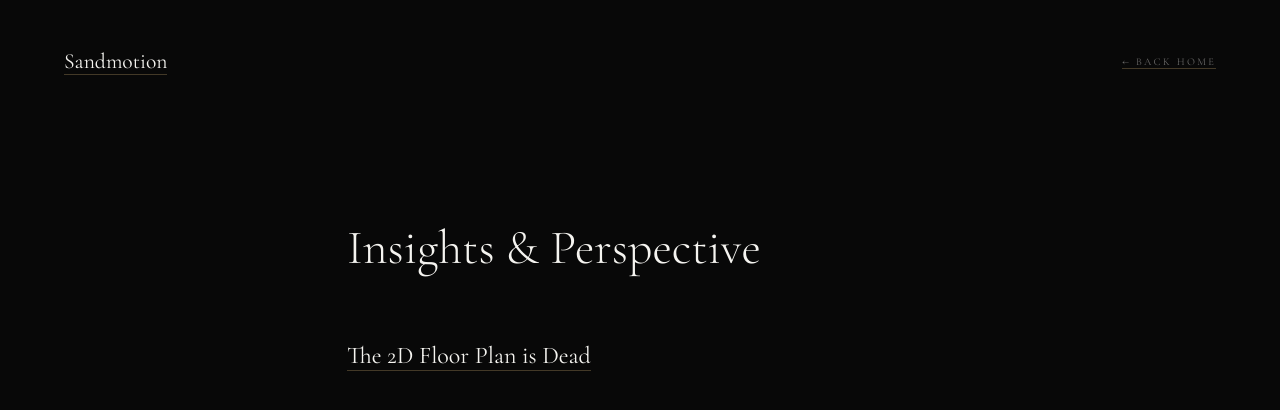
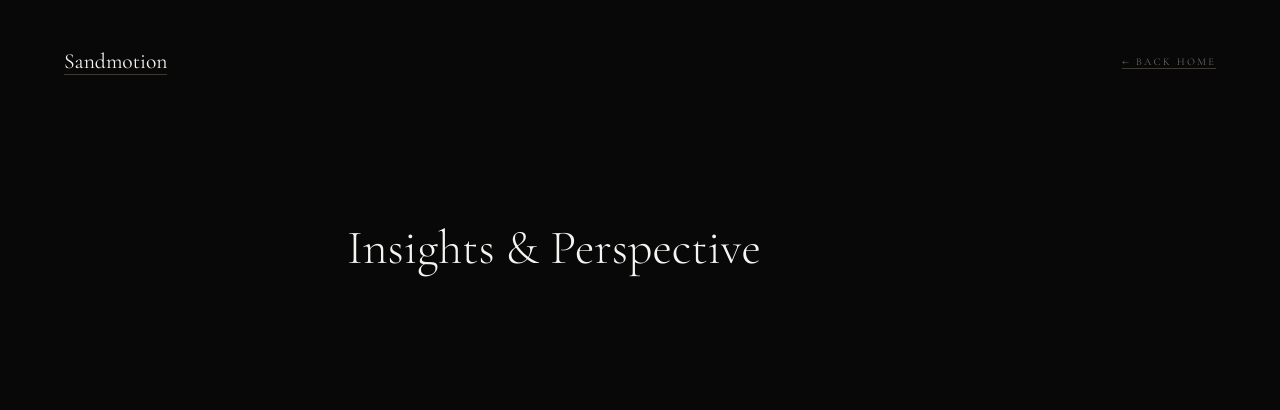
Before and after one commit to sandmotions-create/sandmotion-site, a Jekyll site: the page built from blog/index.html, in a window 1280 px wide. Shown: the top 410 px of the page. Built offline with Jekyll 4.4.1, drawn with Linux system fonts in a browser that asks for light colours.

Commit message:
Add files via upload

```diff
--- a/_layouts/post.html
+++ b/_layouts/post.html
@@ -30,12 +30,8 @@
     <a href="../index.html" class="logo">Sand<span>motion</span></a> <a href="../index.html" class="nav-link">← Back Home</a>
   </nav>
 
-  <main class="container">
-    <h1>Insights & Perspective</h1>
-    <ul>
-      <li><a href="2d-floor-plan-dead.html">The 2D Floor Plan is Dead</a></li>
-      </ul>
-
+<main class="container">
+    {{ content }}
   </main>
 
 </body>
```
